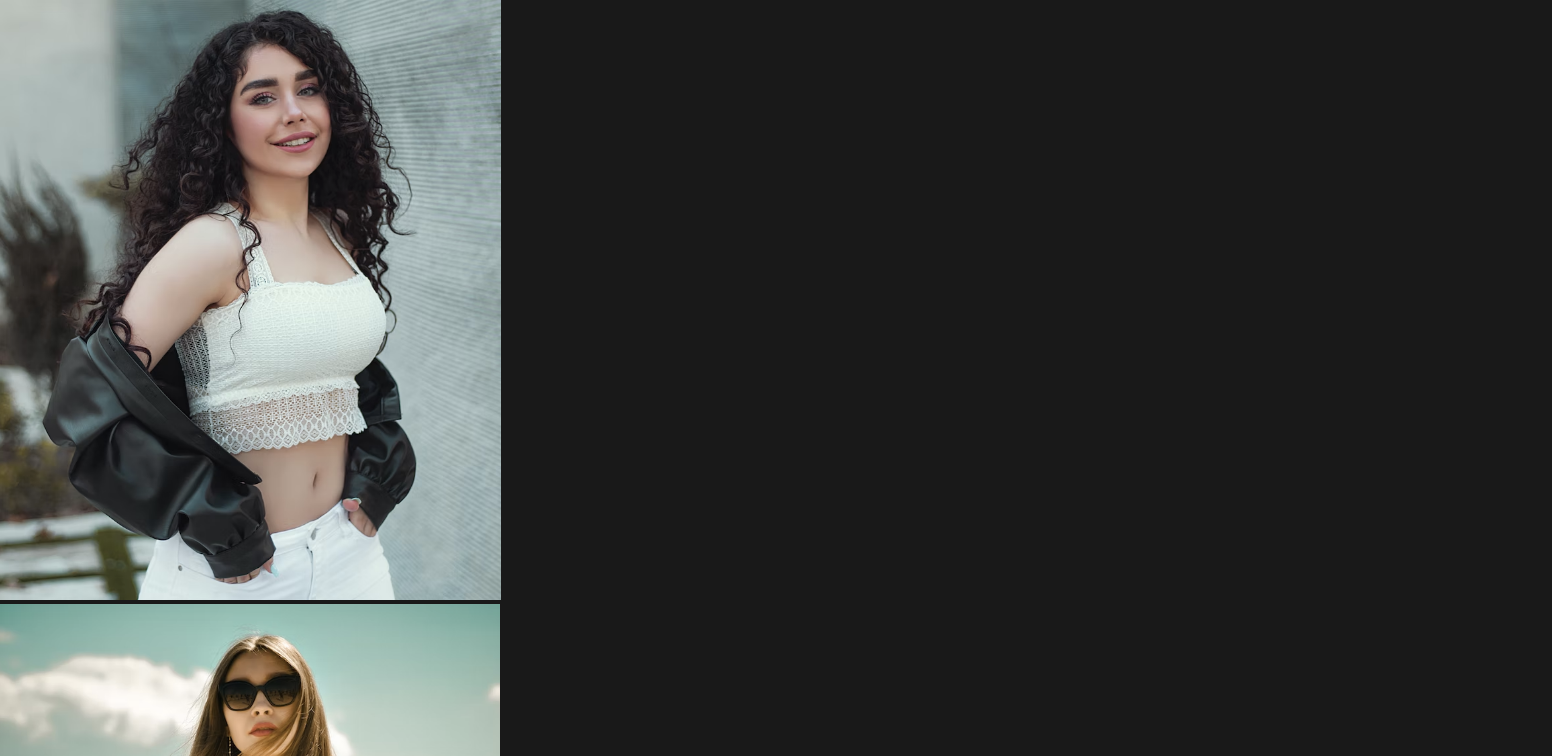
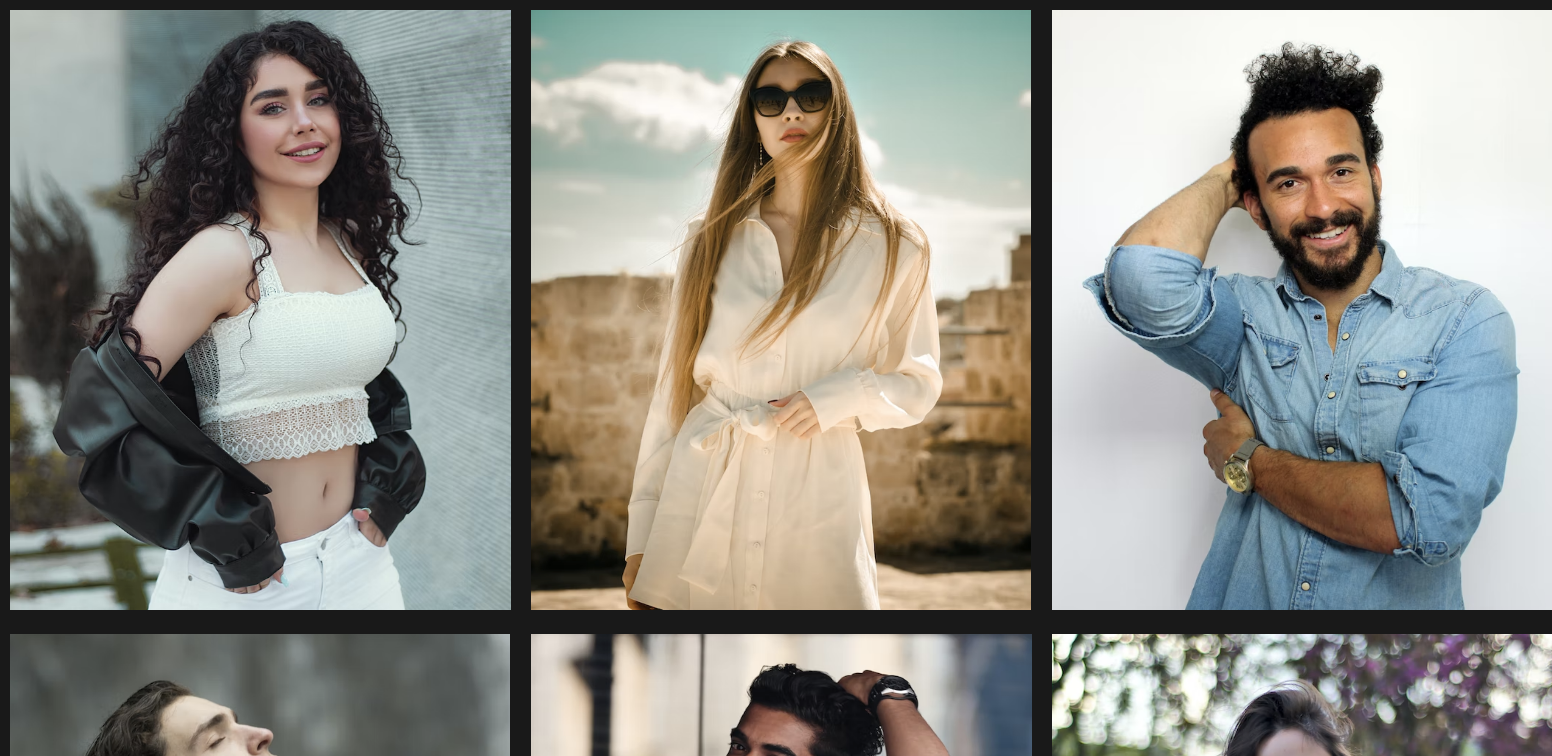
Before and after one commit to salinpaul94/image-gallery, a plain HTML site: page version_01/index.html in a window 1280 px wide. Shown: the top 756 px of the page, 1552 px wide, since content can reach past the window. Drawn offline with Linux system fonts and the light colour scheme.

Commit message:
.gallary div styling

```diff
--- a/version_01/style.css
+++ b/version_01/style.css
@@ -13,3 +13,11 @@ body {
   width: 900px;
   display: flex;
 }
+
+.gallary div {
+  width: 100%;
+  display: grid;
+  grid-template-columns: auto auto auto;
+  grid-gap: 20px;
+  padding: 10px;
+}
```
